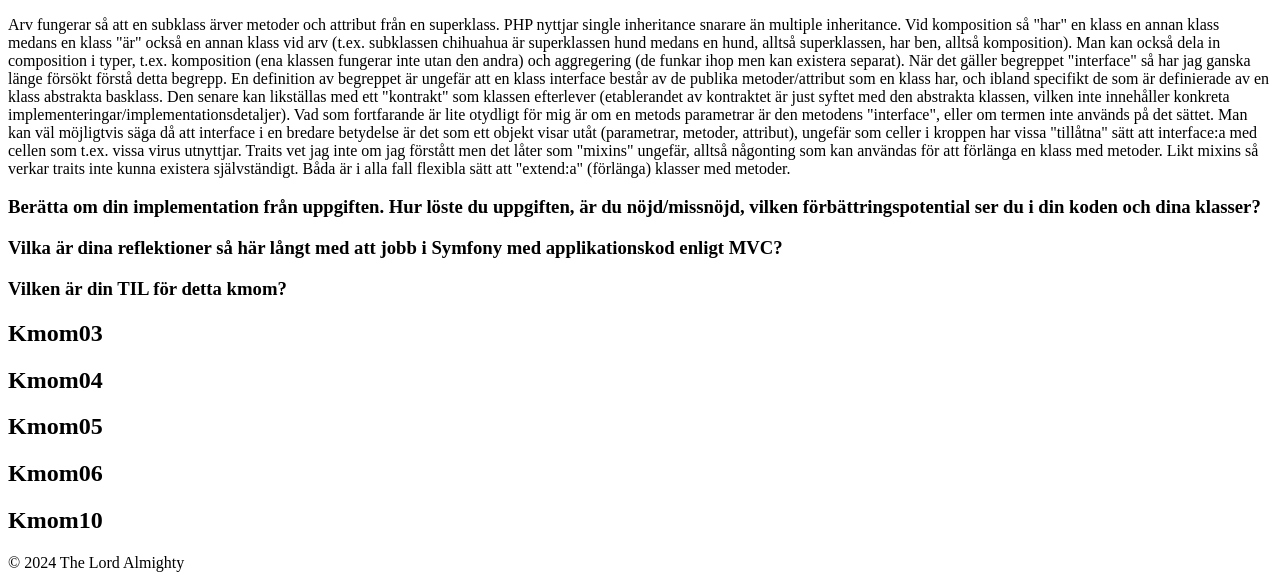
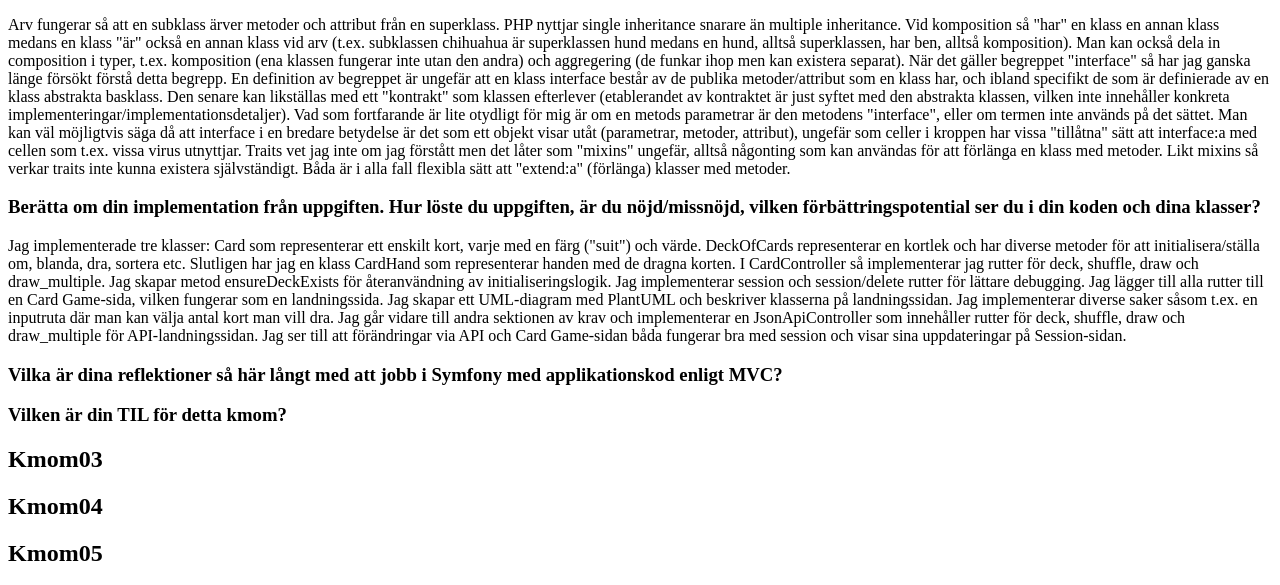
Before and after one commit to theswedishpolyglot/webbprogrammering-bth-mvc, a Symfony app: template templates/report.html.twig in a window 1280 px wide. Shown: the part 1325-1910 px from the top of the page. Run offline with Twig, Linux system fonts and the light colour scheme; the template is opened without the code that fills it, so the values that code supplies are empty; some libraries are stand-ins or nearby versions.

Commit message:
second question answered

```diff
--- a/templates/report.html.twig
+++ b/templates/report.html.twig
@@ -72,7 +72,12 @@
                     </p>
                 <h3>Berätta om din implementation från uppgiften. Hur löste du uppgiften, är du nöjd/missnöjd, vilken förbättringspotential ser du i din koden och dina klasser?</h3>
                     <p>
-
+                        Jag implementerade tre klasser: Card som representerar ett enskilt kort, varje med en färg ("suit") och värde. DeckOfCards representerar en kortlek och har diverse metoder för att initialisera/ställa om, blanda, dra, sortera etc. Slutligen har jag en klass CardHand som representerar handen med de dragna korten.
+                        I CardController så implementerar jag rutter för deck, shuffle, draw och draw_multiple. Jag skapar metod ensureDeckExists för återanvändning av initialiseringslogik.
+                        Jag implementerar session och session/delete rutter för lättare debugging. Jag lägger till alla rutter till en Card Game-sida, vilken fungerar som en landningssida. Jag skapar ett UML-diagram med PlantUML och beskriver klasserna på landningssidan.
+                        Jag implementerar diverse saker såsom t.ex. en inputruta där man kan välja antal kort man vill dra.
+                        Jag går vidare till andra sektionen av krav och implementerar en JsonApiController som innehåller rutter för deck, shuffle, draw och draw_multiple för API-landningssidan.
+                        Jag ser till att förändringar via API och Card Game-sidan båda fungerar bra med session och visar sina uppdateringar på Session-sidan.
                     </p>
                 <h3>Vilka är dina reflektioner så här långt med att jobb i Symfony med applikationskod enligt MVC?</h3>
                     <p>
```
